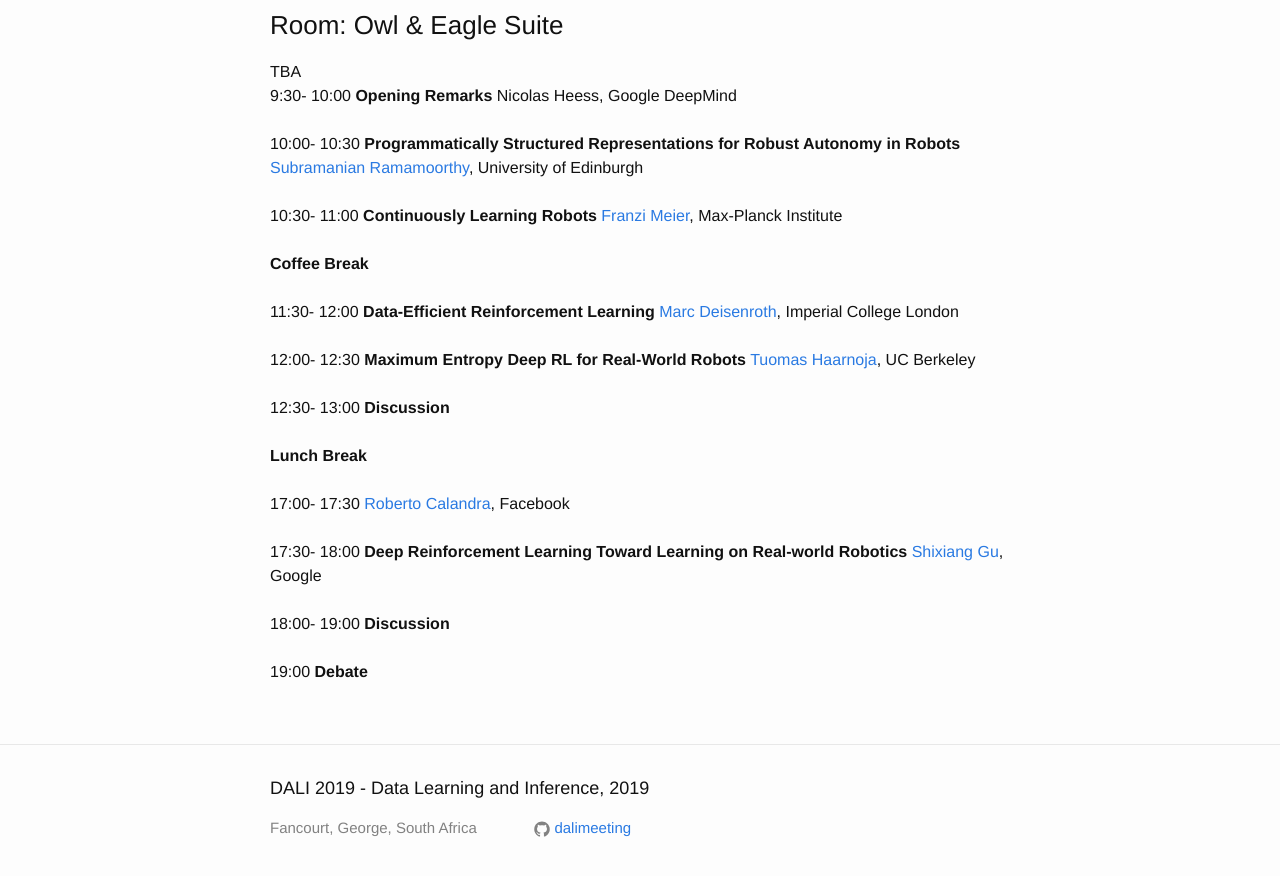
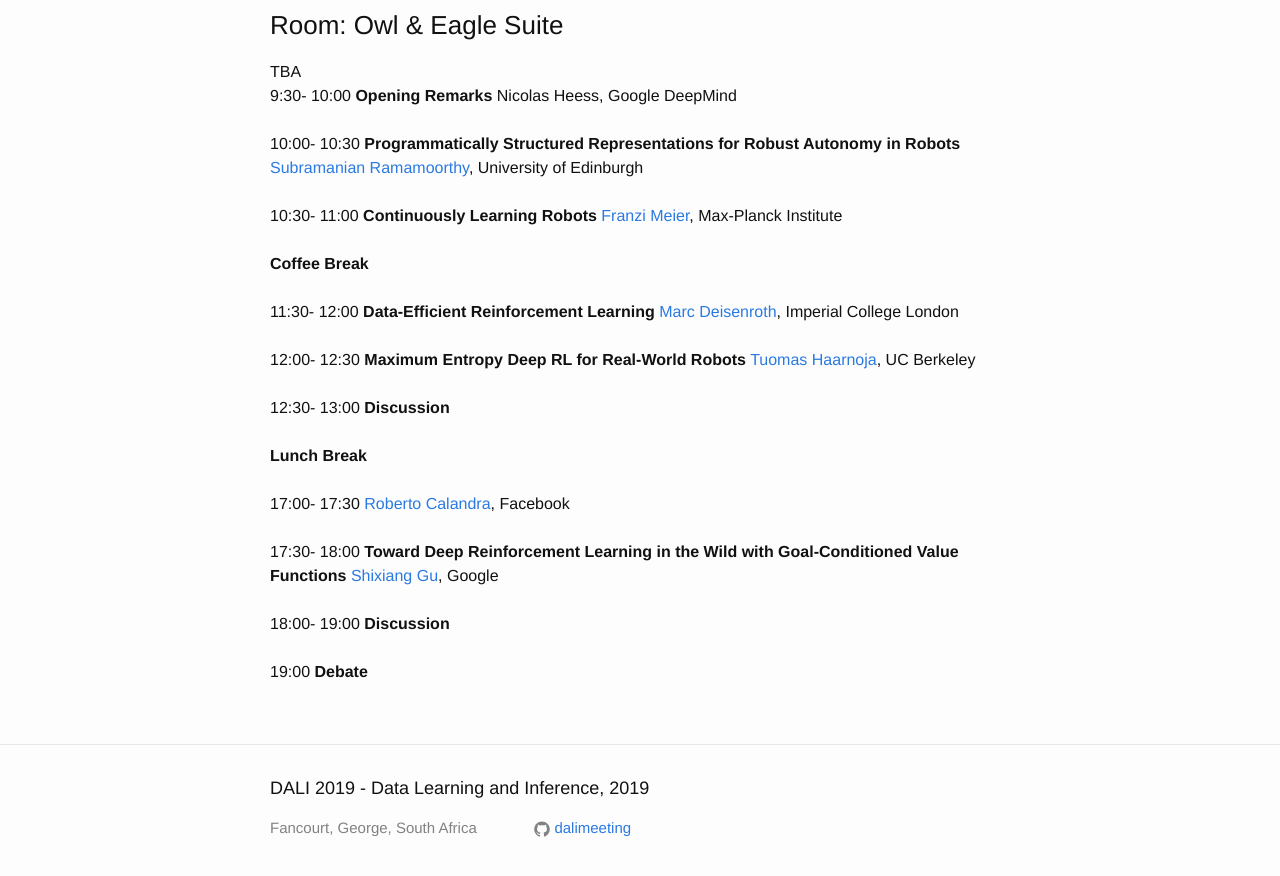
Before and after one commit to dalimeeting/dalimeeting.github.io, a Jekyll site: the page built from _posts/2019-01-03-workshop-DeepRL.md, in a window 1280 px wide and 900 px high, scrolled down 698 px. Shown: the top 876 px of the window. Built offline with Jekyll 4.4.1, drawn with Linux system fonts in a browser that asks for light colours.

Commit message:
Change talk title

```diff
--- a/_posts/2019-01-03-workshop-DeepRL.md
+++ b/_posts/2019-01-03-workshop-DeepRL.md
@@ -76,7 +76,7 @@
     institute: Facebook
   start: "17:00"
   end: "17:30"
-- title: "Deep Reinforcement Learning Toward Learning on Real-world Robotics"
+- title: "Toward Deep Reinforcement Learning in the Wild with Goal-Conditioned Value Functions"
   author:
   - given: Shixiang
     family: Gu
```
